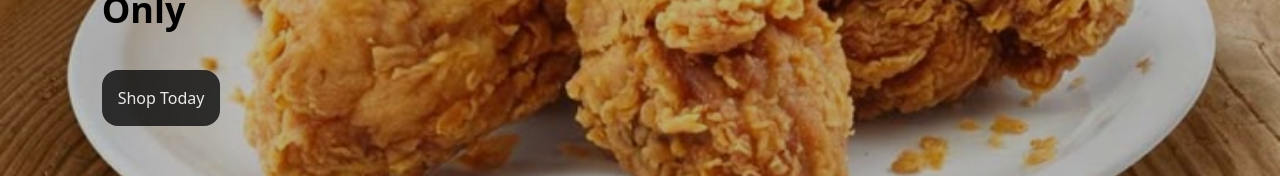
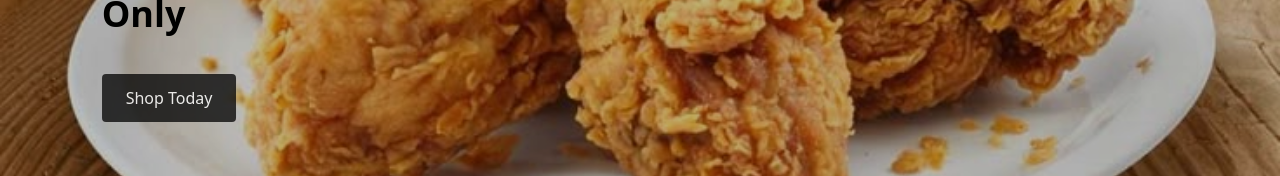
Before and after one commit to tobias-omondi/LushBloom, a React (Vite) app in the folder chickenshopfiy/: page / in a window 1280 px wide. Shown: the part 464-640 px from the top of the page. Built offline with nearby package versions, Linux system fonts and the light colour scheme.

Commit message:
landing page

```diff
--- a/chickenshopfiy/src/Components/HomePage/LandingPage.jsx
+++ b/chickenshopfiy/src/Components/HomePage/LandingPage.jsx
@@ -24,7 +24,7 @@ const LandingPage = () => {
         <h4 className='text-4xl font-bold mt-5'>
           For Chicken Livers <br /> Only
         </h4>
-        <button type='submit' className='bg-black opacity-75 text-white rounded-2xl p-4 mt-10'>Shop Today</button>
+        <button type='submit' className='bg-black opacity-75 text-white rounded p-3 mt-10 border-orange-600 cursor-pointer px-6 py-3'>Shop Today</button>
       </div>
     </div>
   );
```
